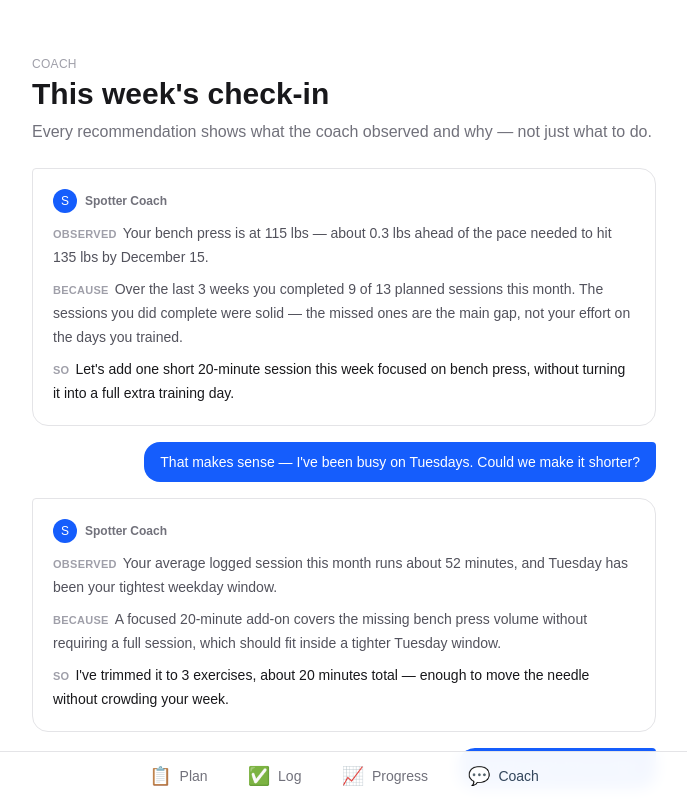
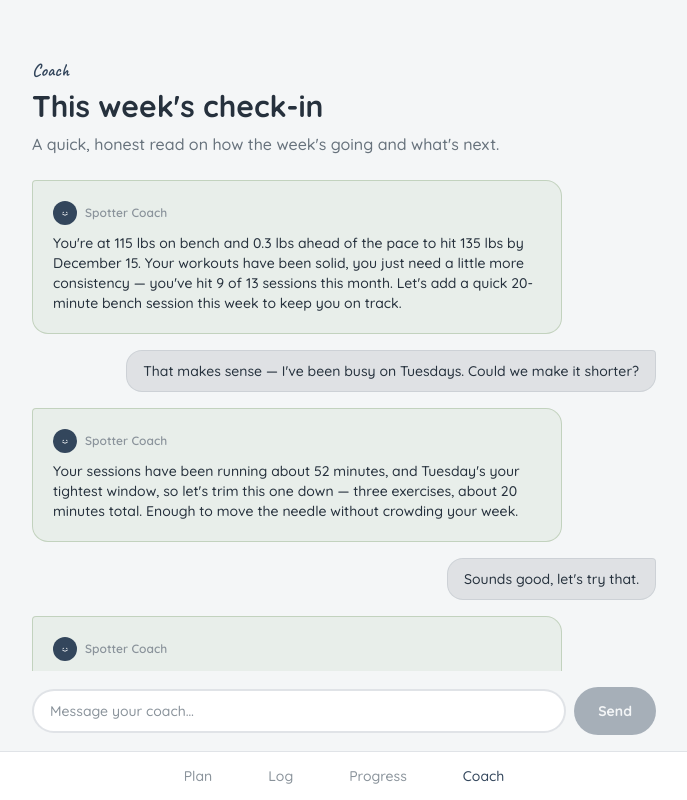
Before and after one commit to lantr-student/kaitlin-project, a Next.js app: page /coach in a window 1280 px wide. Shown: the top 800 px of the page, without its empty margins (296-983 px from the left). Built offline with nearby package versions, Linux system fonts and the light colour scheme.

Commit message:
revised coach page interface and overall revisions

```diff
--- a/app/coach/page.tsx
+++ b/app/coach/page.tsx
@@ -1,8 +1,11 @@
 "use client";
 
+import { useState, type FormEvent } from "react";
 import BottomNav from "@/components/BottomNav";
 import { useAppState } from "@/components/AppStateProvider";
-import { buildCoachTranscript, buildTrajectory, computeProgressStats } from "@/lib/data";
+import { SmileyFaceIcon } from "@/components/icons";
+import { buildCoachTranscript, buildTrajectory, computeProgressStats, type CoachTurn } from "@/lib/data";
+import { quicksand, caveat, FAINT_BG, FAINT_PLACEHOLDER, INK, MUTED, FAINT, PRIMARY_BUTTON } from "@/lib/theme";
 
 export default function Coach() {
   const { onboarding, activity } = useAppState();
@@ -10,54 +13,81 @@
 
   const trajectory = buildTrajectory(goal);
   const stats = computeProgressStats(goal, trajectory);
-  const transcript = buildCoachTranscript(goal, stats, activity);
+
+  const [messages, setMessages] = useState<CoachTurn[]>(() => buildCoachTranscript(goal, stats, activity));
+  const [draft, setDraft] = useState("");
+
+  const handleSend = (e: FormEvent) => {
+    e.preventDefault();
+    const text = draft.trim();
+    if (!text) return;
+    setMessages((prev) => [...prev, { from: "user", text }]);
+    setDraft("");
+  };
 
   return (
-    <div className="flex min-h-dvh flex-col">
-      <main className="mx-auto w-full max-w-2xl flex-1 px-6 pb-8 pt-10 sm:pt-14">
-        <p className="text-xs font-medium uppercase tracking-wide text-zinc-400 dark:text-zinc-500">Coach</p>
-        <h1 className="mt-1 text-2xl font-semibold text-zinc-900 sm:text-3xl dark:text-zinc-50">This week&apos;s check-in</h1>
-        <p className="mt-2 text-sm text-zinc-500 sm:text-base dark:text-zinc-400">
-          Every recommendation shows what the coach observed and why — not just what to do.
-        </p>
+    <div className={`flex h-dvh flex-col bg-[#F4F6F7] dark:bg-[#141A21] ${quicksand.className}`}>
+      <main className="mx-auto flex w-full max-w-2xl flex-1 flex-col overflow-hidden px-6 pt-10 sm:pt-14">
+        <div className="flex-none">
+          <p className={`text-lg text-[#33465C] dark:text-[#9AA6B0] ${caveat.className}`}>Coach</p>
+          <h1 className={`mt-1 text-2xl font-bold sm:text-3xl ${INK}`}>This week&apos;s check-in</h1>
+          <p className={`mt-2 text-sm sm:text-base ${MUTED}`}>
+            A quick, honest read on how the week&apos;s going and what&apos;s next.
+          </p>
+        </div>
 
-        <div className="mt-6 space-y-4">
-          {transcript.map((turn, i) =>
+        <div className="mt-6 min-h-0 flex-1 space-y-4 overflow-y-auto">
+          {messages.map((turn, i) =>
             turn.from === "user" ? (
-              <div key={i} className="flex justify-end">
-                <div className="max-w-[85%] rounded-2xl rounded-tr-sm bg-blue-600 px-4 py-2.5 text-sm text-white">
-                  {turn.text}
-                </div>
-              </div>
+              <UserBubble key={i} text={turn.text} />
             ) : (
-              <div key={i} className="rounded-2xl rounded-tl-sm border border-zinc-200 bg-white p-4 sm:p-5 dark:border-zinc-800 dark:bg-zinc-900">
+              <div
+                key={i}
+                className="max-w-[85%] rounded-2xl rounded-tl-sm border border-[#A9BFA0]/60 bg-[#A9BFA0]/15 p-4 sm:p-5 dark:border-[#7C9270]/50 dark:bg-[#4E5E48]/20"
+              >
                 <div className="mb-2 flex items-center gap-2">
-                  <span className="flex h-6 w-6 items-center justify-center rounded-full bg-blue-600 text-xs text-white">S</span>
-                  <span className="text-xs font-semibold text-zinc-500 dark:text-zinc-400">Spotter Coach</span>
+                  <span className="flex h-6 w-6 flex-none items-center justify-center rounded-full bg-[#33465C] dark:bg-[#6E8CB0]">
+                    <SmileyFaceIcon className="h-3.5 w-3.5 text-[#F4F6F7] dark:text-[#141A21]" />
+                  </span>
+                  <span className={`text-xs font-semibold ${FAINT}`}>Spotter Coach</span>
                 </div>
 
-                <ReasoningRow label="Observed" text={turn.observation} />
-                <ReasoningRow label="Because" text={turn.reasoning} />
-                <ReasoningRow label="So" text={turn.recommendation} emphasize />
+                <p className={`text-sm ${INK}`}>{turn.text}</p>
               </div>
             )
           )}
         </div>
+
+        <form onSubmit={handleSend} className="flex flex-none items-center gap-2 py-4">
+          <input
+            type="text"
+            value={draft}
+            onChange={(e) => setDraft(e.target.value)}
+            placeholder="Message your coach…"
+            className={`flex-1 rounded-full border-2 border-[#33465C]/15 bg-white px-4 py-2.5 text-sm text-[#26313D] focus:border-[#33465C]/40 focus:outline-none dark:border-[#6E8CB0]/20 dark:bg-[#1E2630] dark:text-[#EDF1F4] dark:focus:border-[#6E8CB0]/50 ${FAINT_PLACEHOLDER}`}
+          />
+          <button
+            type="submit"
+            disabled={!draft.trim()}
+            className={`${PRIMARY_BUTTON} flex-none disabled:cursor-not-allowed disabled:opacity-40`}
+          >
+            <span>Send</span>
+          </button>
+        </form>
       </main>
       <BottomNav />
     </div>
   );
 }
 
-function ReasoningRow({ label, text, emphasize }: { label: string; text: string; emphasize?: boolean }) {
+function UserBubble({ text }: { text: string }) {
   return (
-    <div className="mt-2 first:mt-0">
-      <span className="mr-1.5 text-[11px] font-semibold uppercase tracking-wide text-zinc-400 dark:text-zinc-500">
-        {label}
-      </span>
-      <span className={`text-sm ${emphasize ? "font-medium text-zinc-900 dark:text-zinc-50" : "text-zinc-600 dark:text-zinc-300"}`}>
+    <div className="flex justify-end">
+      <div
+        className={`max-w-[85%] rounded-2xl rounded-tr-sm border border-[#33465C]/10 px-4 py-2.5 text-sm ${INK} dark:border-[#6E8CB0]/15 ${FAINT_BG}`}
+      >
         {text}
-      </span>
+      </div>
     </div>
   );
 }
--- a/app/progress/page.tsx
+++ b/app/progress/page.tsx
@@ -21,7 +21,7 @@
   return (
     <div className={`flex min-h-dvh flex-col bg-[#F4F6F7] dark:bg-[#141A21] ${quicksand.className}`}>
       <main className="mx-auto w-full max-w-4xl flex-1 px-4 pb-8 pt-8 sm:px-6 sm:pt-14">
-        <p className={`text-lg text-[#33465C] dark:text-[#9AA6B0] ${caveat.className}`}>Your goal</p>
+        <p className={`text-lg text-[#33465C] dark:text-[#9AA6B0] ${caveat.className}`}>Your progress</p>
         <h1 className={`mt-1 text-2xl font-bold sm:text-3xl ${INK}`}>
           {goal.metric}: {stats.actualToday} → {goal.targetValue} {goal.unit}
         </h1>
--- a/components/BottomNav.tsx
+++ b/components/BottomNav.tsx
@@ -2,19 +2,20 @@
 
 import Link from "next/link";
 import { usePathname } from "next/navigation";
+import { FAINT } from "@/lib/theme";
 
 const TABS = [
-  { href: "/plan", label: "Plan", icon: "📋" },
-  { href: "/log", label: "Log", icon: "✅" },
-  { href: "/progress", label: "Progress", icon: "📈" },
-  { href: "/coach", label: "Coach", icon: "💬" },
+  { href: "/plan", label: "Plan" },
+  { href: "/log", label: "Log" },
+  { href: "/progress", label: "Progress" },
+  { href: "/coach", label: "Coach" },
 ];
 
 export default function BottomNav() {
   const pathname = usePathname();
 
   return (
-    <nav className="sticky bottom-0 inset-x-0 border-t border-zinc-200 bg-white/95 backdrop-blur dark:border-zinc-800 dark:bg-zinc-950/95">
+    <nav className="sticky bottom-0 inset-x-0 border-t border-[#33465C]/15 bg-white/95 backdrop-blur dark:border-[#6E8CB0]/20 dark:bg-[#1E2630]/95">
       <div className="mx-auto flex max-w-4xl items-stretch justify-around px-6 sm:justify-center sm:gap-10">
         {TABS.map((tab) => {
           const active = pathname === tab.href;
@@ -22,15 +23,10 @@
             <Link
               key={tab.href}
               href={tab.href}
-              className={`flex flex-1 flex-col items-center gap-1 py-2.5 text-xs font-medium transition-colors sm:flex-none sm:flex-row sm:gap-2 sm:py-3.5 sm:text-sm ${
-                active
-                  ? "text-[#33465C] dark:text-[#6E8CB0]"
-                  : "text-zinc-500 hover:text-zinc-700 dark:text-zinc-400 dark:hover:text-zinc-200"
+              className={`flex flex-1 items-center justify-center py-3.5 text-xs font-medium transition-colors sm:flex-none sm:px-2 sm:text-sm ${
+                active ? "text-[#33465C] dark:text-[#6E8CB0]" : `${FAINT} hover:text-[#33465C] dark:hover:text-[#6E8CB0]`
               }`}
             >
-              <span aria-hidden className="text-lg leading-none">
-                {tab.icon}
-              </span>
               {tab.label}
             </Link>
           );
--- a/components/icons.tsx
+++ b/components/icons.tsx
@@ -2,6 +2,19 @@
   return (
     <svg viewBox="0 0 24 24" aria-hidden className={`fill-[#C1622E] dark:fill-[#E0916A] ${className ?? ""}`}>
       <path d="M12.963 2.286a.75.75 0 00-1.071-.136 9.742 9.742 0 00-3.539 6.176 7.547 7.547 0 01-1.705-1.715.75.75 0 00-1.152-.082A9 9 0 1015.68 4.534a7.46 7.46 0 01-2.717-2.248zM15.75 14.25a3.75 3.75 0 11-7.313-1.172c.628.465 1.35.81 2.133 1a5.99 5.99 0 011.925-3.545 3.75 3.75 0 013.255 3.717z" />
+    </svg>
+  );
+}
+
+// The Spotter mascot's face — eyes and smile only, pass a text-color class to set their color.
+// Used standalone (its own <svg>) or nested inside a parent <svg viewBox="0 0 64 64"> that draws
+// the head shape behind it, like the landing page's logo tile.
+export function SmileyFaceIcon({ className }: { className?: string }) {
+  return (
+    <svg viewBox="0 0 64 64" aria-hidden className={className}>
+      <circle cx="24" cy="29" r="3" className="fill-current" />
+      <circle cx="40" cy="29" r="3" className="fill-current" />
+      <path d="M21 38 Q32 48 43 38" className="fill-none stroke-current" strokeWidth="4" strokeLinecap="round" />
     </svg>
   );
 }
--- a/lib/data.ts
+++ b/lib/data.ts
@@ -40,9 +40,7 @@
   isToday?: boolean;
 };
 
-export type CoachTurn =
-  | { from: "coach"; observation: string; reasoning: string; recommendation: string }
-  | { from: "user"; text: string };
+export type CoachTurn = { from: "coach" | "user"; text: string };
 
 export const GOAL_TYPES = [
   "Build strength",
@@ -417,30 +415,26 @@
   activity: { workoutsThisMonth: number; plannedThisMonth: number } = PROGRESS_ACTIVITY
 ): CoachTurn[] {
   const paceWord = stats.behindPace ? "behind" : "ahead of";
-  const metricLower = goal.metric.toLowerCase();
+  const metricShort = goal.metric.split(" ")[0].toLowerCase();
+  const targetDateStr = new Date(`${goal.targetDate}T00:00:00`).toLocaleDateString("en-US", {
+    month: "long",
+    day: "numeric",
+  });
 
   return [
     {
       from: "coach",
-      observation: `Your ${metricLower} is at ${stats.actualToday} ${goal.unit} — about ${stats.paceGap} ${goal.unit} ${paceWord} the pace needed to hit ${goal.targetValue} ${goal.unit} by ${new Date(
-        `${goal.targetDate}T00:00:00`
-      ).toLocaleDateString("en-US", { month: "long", day: "numeric" })}.`,
-      reasoning: `Over the last 3 weeks you completed ${activity.workoutsThisMonth} of ${activity.plannedThisMonth} planned sessions this month. The sessions you did complete were solid — the missed ones are the main gap, not your effort on the days you trained.`,
-      recommendation: `Let's add one short 20-minute session this week focused on ${metricLower}, without turning it into a full extra training day.`,
+      text: `You're at ${stats.actualToday} ${goal.unit} on ${metricShort} and ${stats.paceGap} ${goal.unit} ${paceWord} the pace to hit ${goal.targetValue} ${goal.unit} by ${targetDateStr}. Your workouts have been solid, you just need a little more consistency — you've hit ${activity.workoutsThisMonth} of ${activity.plannedThisMonth} sessions this month. Let's add a quick 20-minute ${metricShort} session this week to keep you on track.`,
     },
     { from: "user", text: "That makes sense — I've been busy on Tuesdays. Could we make it shorter?" },
     {
       from: "coach",
-      observation: "Your average logged session this month runs about 52 minutes, and Tuesday has been your tightest weekday window.",
-      reasoning: `A focused 20-minute add-on covers the missing ${metricLower} volume without requiring a full session, which should fit inside a tighter Tuesday window.`,
-      recommendation: "I've trimmed it to 3 exercises, about 20 minutes total — enough to move the needle without crowding your week.",
+      text: "Your sessions have been running about 52 minutes, and Tuesday's your tightest window, so let's trim this one down — three exercises, about 20 minutes total. Enough to move the needle without crowding your week.",
     },
     { from: "user", text: "Sounds good, let's try that." },
     {
       from: "coach",
-      observation: `You're ${stats.paceGap} ${goal.unit} ${paceWord} pace with about ${stats.weeksRemaining} weeks left before your target date.`,
-      reasoning: `At your current rate, closing a gap this size over ${stats.weeksRemaining} weeks just needs a small consistency boost — not a bigger program change.`,
-      recommendation: "Stick with this week's plan plus the new add-on. I'll re-check your trajectory in two weeks and adjust from there.",
+      text: `You're ${stats.paceGap} ${goal.unit} ${paceWord} pace with about ${stats.weeksRemaining} weeks to go — closing a gap that size just takes a little more consistency, not a bigger overhaul. Stick with this week's plan plus the new add-on, and I'll check back in on your trajectory in two weeks.`,
     },
   ];
 }
--- a/lib/theme.ts
+++ b/lib/theme.ts
@@ -6,6 +6,9 @@
 export const INK = "text-[#26313D] dark:text-[#EDF1F4]";
 export const MUTED = "text-[#67727C] dark:text-[#9AA6B0]";
 export const FAINT = "text-[#8A939B] dark:text-[#67727C]";
+// Same faint hex pair as FAINT, as a background tint and a placeholder color.
+export const FAINT_BG = "bg-[#8A939B]/20 dark:bg-[#67727C]/25";
+export const FAINT_PLACEHOLDER = "placeholder:text-[#8A939B] dark:placeholder:text-[#67727C]";
 
 // Shared "done" vs "in-progress" indicator colors — checkmarks and completion rings
 // on the log, plan, and progress pages all use this same sage/navy pair.
```
Also changed, not shown: app/page.tsx (+2 -12 lines), app/plan/page.tsx (+44 -16 lines).
